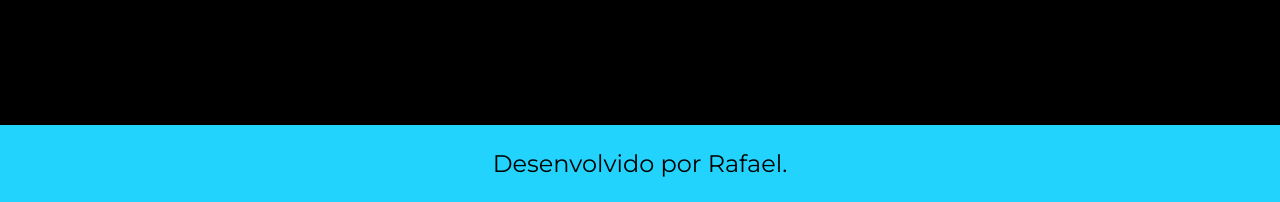
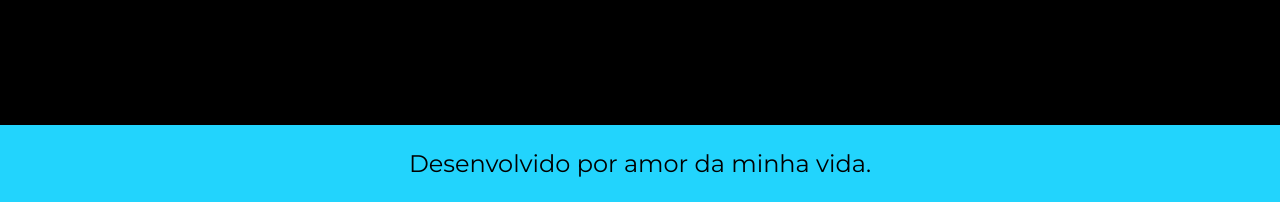
Before and after one commit to Rafael-gorski/aulafrontalura, a plain HTML site: page Html-css/index.html in a window 1280 px wide. Shown: the part 956-1158 px from the top of the page. Drawn offline with nearby package versions, Linux system fonts and the light colour scheme.

Commit message:
atualização Isa

```diff
--- a/Html-css/index.html
+++ b/Html-css/index.html
@@ -31,7 +31,7 @@
         <img class="section__img" src="assets/Rafael.jpg" alt="Foto do Rafael">
     </main>
     <footer class="rodape">
-        <p>Desenvolvido por Rafael.</p>
+        <p>Desenvolvido por amor da minha vida.</p>
     </footer>
 </body>
 </html>
```
